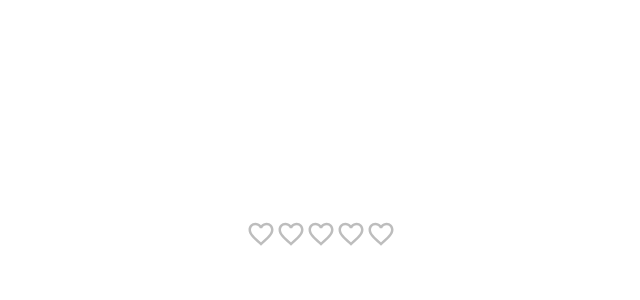
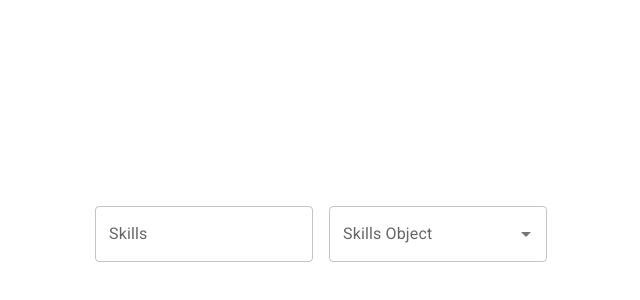
Before and after one commit to m4es7r0/material-ui-learn, a React (Vite) app: page / in a window 1280 px wide. Shown: the part 166-466 px from the top of the page, without its empty margins (319-959 px from the left). Built offline with nearby package versions, Linux system fonts and the light colour scheme.

Commit message:
Autocomplete

```diff
--- a/src/App.tsx
+++ b/src/App.tsx
@@ -7,6 +7,7 @@ import {
   MuiCheckbox,
   MuiSwitch,
   MuiRating,
+  MuiAutocomplete,
 } from "./components";
 
 import "./App.css";
@@ -21,7 +22,8 @@ function App() {
       {/* <MuiRadioButton /> */}
       {/* <MuiCheckbox /> */}
       {/* <MuiSwitch /> */}
-      <MuiRating />
+      {/* <MuiRating /> */}
+      <MuiAutocomplete />
     </div>
   );
 }
--- /dev/null
+++ b/src/components/MuiAutocomplete.tsx
@@ -0,0 +1,54 @@
+import React, { useState } from "react";
+import { Stack, Autocomplete, TextField } from "@mui/material";
+
+type Skill = {
+  id: number;
+  label: string;
+};
+
+const skills = ["html", "css", "javascript", "typescript", "react"];
+
+const skillsOptions = skills.map((skill, index) => ({
+  id: index + 1,
+  label: skill,
+}));
+
+export default function MuiAutocomplete() {
+  const [value, setValue] = useState<string | null>(null);
+  const [skill, setSkills] = useState<Skill | null>(null);
+
+  const handleChange = (event: any, newValue: string | null) => {
+    setValue(newValue);
+  };
+
+  console.log(value);
+  console.log(skill);
+
+  return (
+    <Stack
+      direction="row"
+      spacing={2}
+      minWidth="500px"
+      className="bg-[#ffffffde] text-[#242424] container w-full p-6 rounded place-items-center"
+    >
+      <Autocomplete
+        value={value}
+        onChange={handleChange}
+        options={skills}
+        renderInput={(params) => <TextField {...params} label="Skills" />}
+        freeSolo // like google-search
+        fullWidth
+      />
+
+      <Autocomplete
+        value={skill}
+        onChange={(event: any, newValue: Skill | null) => setSkills(newValue)}
+        options={skillsOptions}
+        renderInput={(params) => (
+          <TextField {...params} label="Skills Object" />
+        )}
+        fullWidth
+      />
+    </Stack>
+  );
+}
--- a/src/components/index.ts
+++ b/src/components/index.ts
@@ -6,6 +6,7 @@ import MuiRadioButton from "./MuiRadioButton";
 import MuiCheckbox from "./MuiCheckbox";
 import MuiSwitch from "./MuiSwitch";
 import MuiRating from "./MuiRating";
+import MuiAutocomplete from "./MuiAutocomplete";
 
 export {
   MuiButton,
@@ -16,4 +17,5 @@ export {
   MuiCheckbox,
   MuiSwitch,
   MuiRating,
+  MuiAutocomplete,
 };
```
